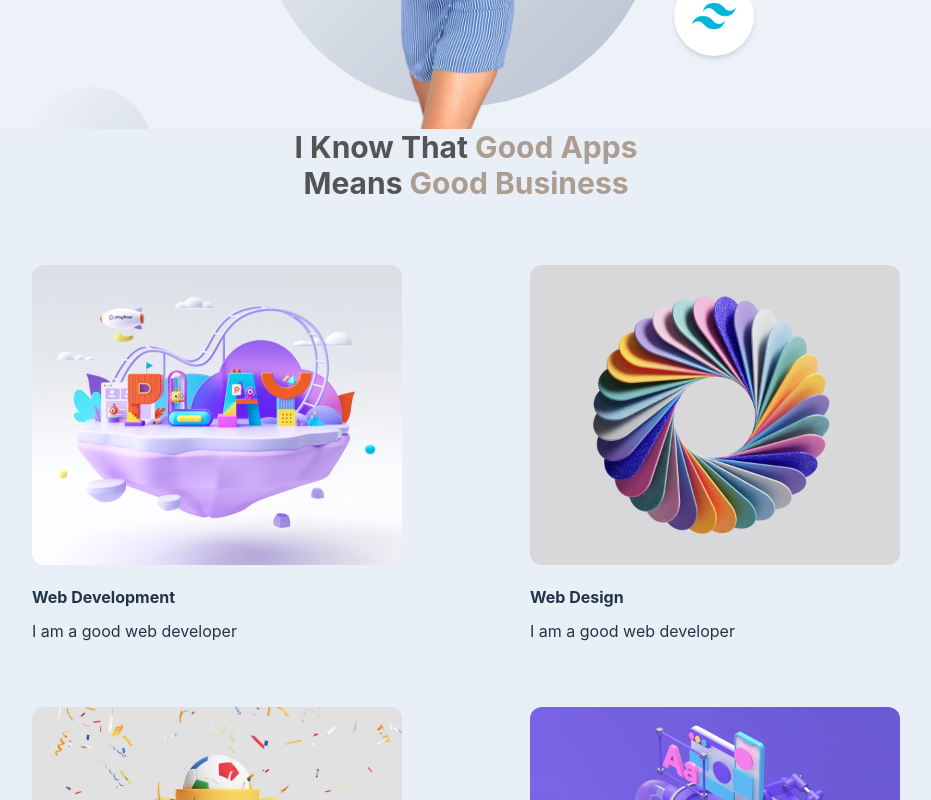
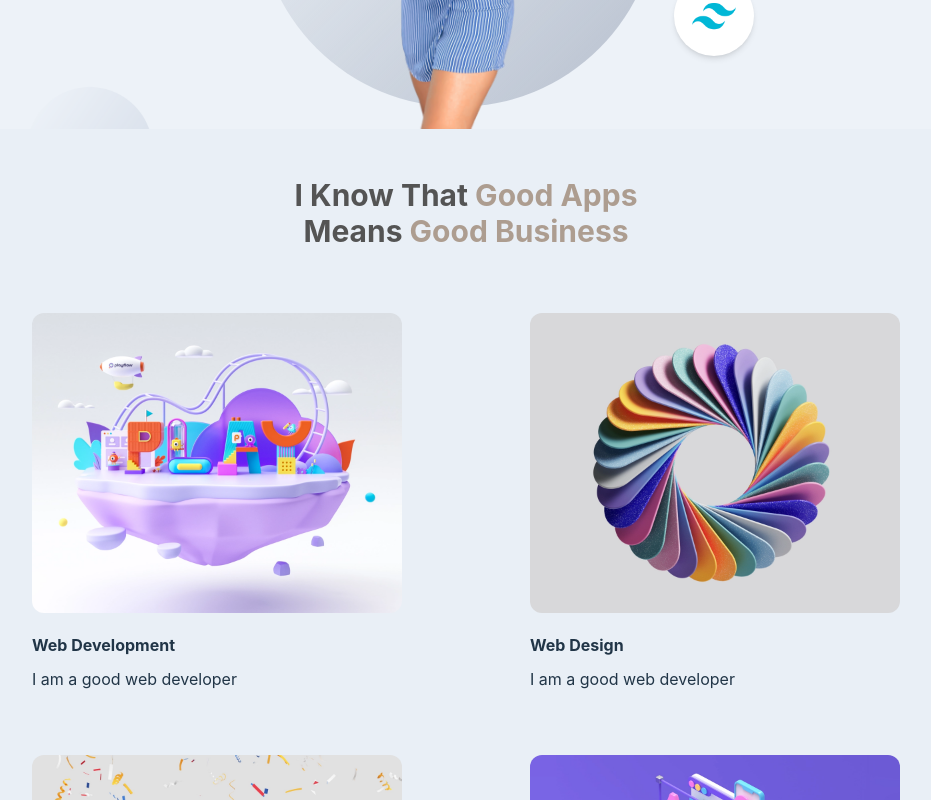
Before and after one commit to jasminepvo/jasmines-visionary, a React (Vite) app in the folder frontend-react/: page / in a window 1280 px wide. Shown: the part 500-1300 px from the top of the page, without its empty margins (174-1105 px from the left). Built offline with nearby package versions, Linux system fonts and the light colour scheme.

Commit message:
Add padding to about section

```diff
--- a/frontend-react/src/container/About/About.jsx
+++ b/frontend-react/src/container/About/About.jsx
@@ -27,7 +27,7 @@ const abouts = [
 
 const About = () => {
 	return (
-		<div className="flex-1 w-full flex-col bg-bgWhite">
+		<div className="flex-1 w-full flex-col bg-bgWhite pt-12">
 			<h2 className=" HEADTEXT text-center text-3xl font-bold text-charcoal">
 				I Know That
 				<span className="text-taupe"> Good Apps</span>
```
